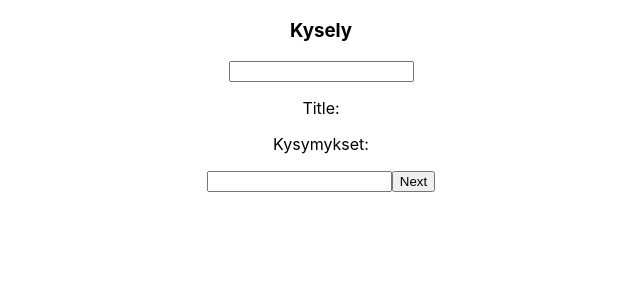
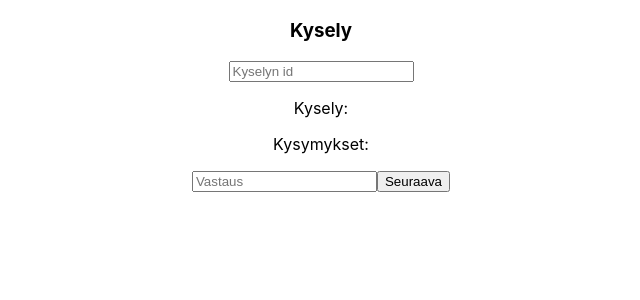
Before and after one commit to saerarjojo/Kyselyfront, a React (Create React App) app: page / in a window 1280 px wide. Shown: the top 300 px of the page, without its empty margins (319-959 px from the left). Built offline with nearby package versions, Linux system fonts and the light colour scheme; no server answers.

Commit message:
Add files via upload

```diff
--- a/src/components/Kyselylist.js
+++ b/src/components/Kyselylist.js
@@ -31,20 +31,23 @@ function Kyselylist()
 
     function sendAnswers()
     {
-        qIndex +=1;
+        qIndex ++;
+        console.log("1 -- -- qIndex: " + qIndex);
+
         setQId(qIndex);
+        console.log("2 -- -- qIndex: " + qIndex);
 
         console.log("-- sendAnswers: " + qId);
 
-        console.log("question: " + questions[0]);
+        console.log("question: " + questions[1]);
         console.log("answers: " + answers);
 
         //alert("Vastaus: " + answers);
 
-        addAnswers(answers, questions);
+        addAnswers(answers);
     }
 
-    function addAnswers(answer , question)
+    function addAnswers(answer)
     {
         console.log("-- addAnswers: " + qId);
 
@@ -52,8 +55,7 @@ function Kyselylist()
         {
             "vastaus": answer,
             "kysymys": {
-                "kysymysid": 4,
-                "kysymys": question[0],
+                "kysymysid": qId+1,
                 "kysely": {
                     "title": "Värit"
                 },
@@ -78,18 +80,23 @@ function Kyselylist()
                 alert('Lisäys ei onnistunut');
         })
         .catch(err => console.log(err))
+
+        setAnswers("");
+        fetchQuestion();
+        setDone(false);
     }
 
 
     function fetchQuestion()
     {
-        console.log("-- fetch 1 qId: " + qId);
+        console.log("1 -- qId: " + qId);
 
         fetch('https://saerarjojo.herokuapp.com/rest/kyselyt/' + id)
         .then(response => response.json())
         .then(data => {
 
             qSize = data.kysymykset.length;
+
 
             if(!done)
             {
@@ -103,15 +110,10 @@ function Kyselylist()
                 }
 
                 document.getElementById("questions").innerHTML =
-                        questions[qId] + "</br>";
+                questions[qId] + "</br>";
 
-                console.log("-- fetch 2 qId: " + qId);
-
-                qIndex += 1;
-                setQId(qIndex);
+                console.log("2 -- qId: " + qId);
             }
-
-            console.log("-- fetch 3 qId: " + qId);
         })
         .catch(err => console.log(err))
     }
@@ -121,15 +123,15 @@ function Kyselylist()
             <h3>Kysely {id}</h3>
 
             <form>
-                <input value={id} onChange={event => setId(event.target.value)}/>
+                <input placeholder="Kyselyn id" value={id} onChange={event => setId(event.target.value)}/>
             </form>
-            <p>Title: {title}</p>
+            <p>Kysely: {title}</p>
             <p>Kysymykset:</p>
 
             <div id="questions"></div>
 
-            <input value={answers} onChange={e => setAnswers(e.target.value)}/>
-            <button onClick={sendAnswers}>Next</button>
+            <input placeholder="Vastaus" value={answers} onChange={e => setAnswers(e.target.value)}/>
+            <button onClick={sendAnswers}>Seuraava</button>
         </div>
     );
 }
```
